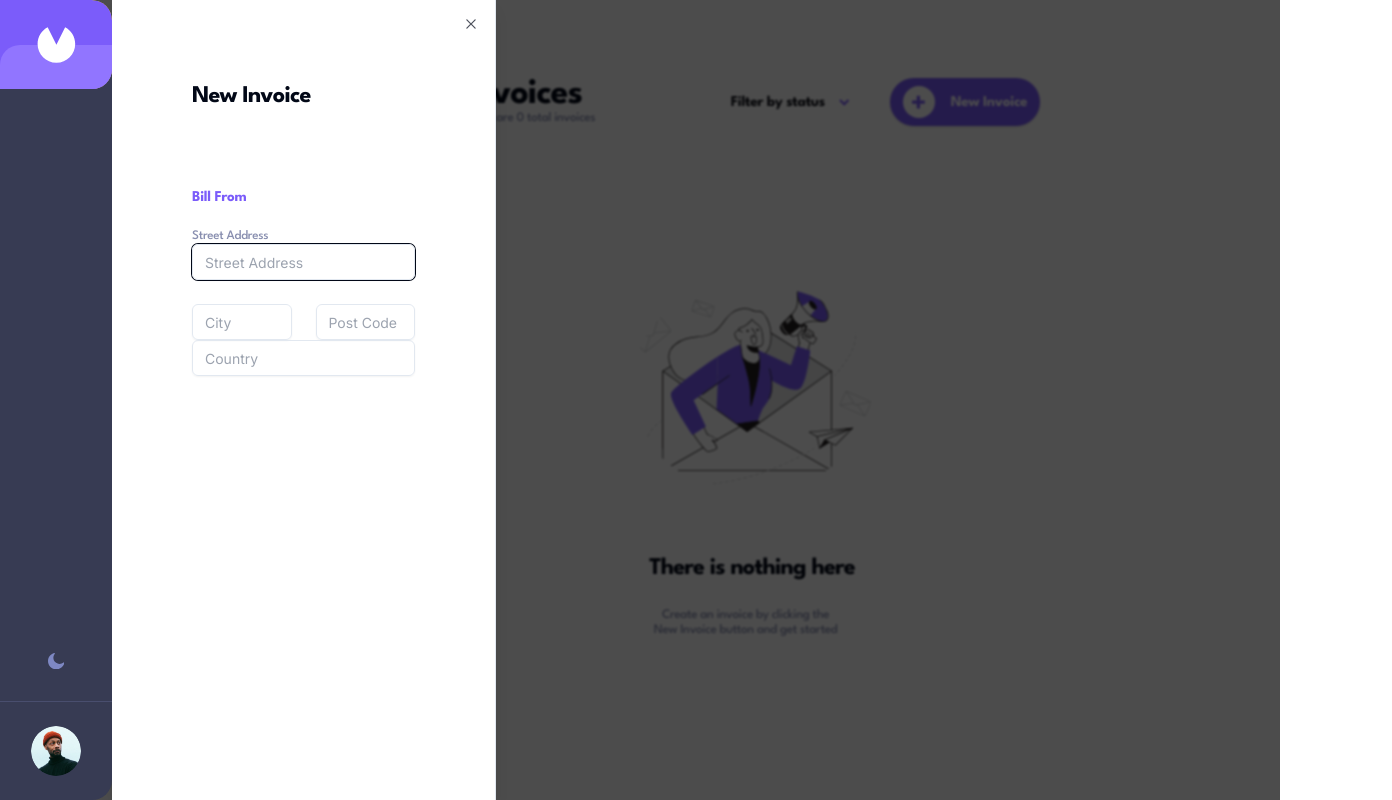
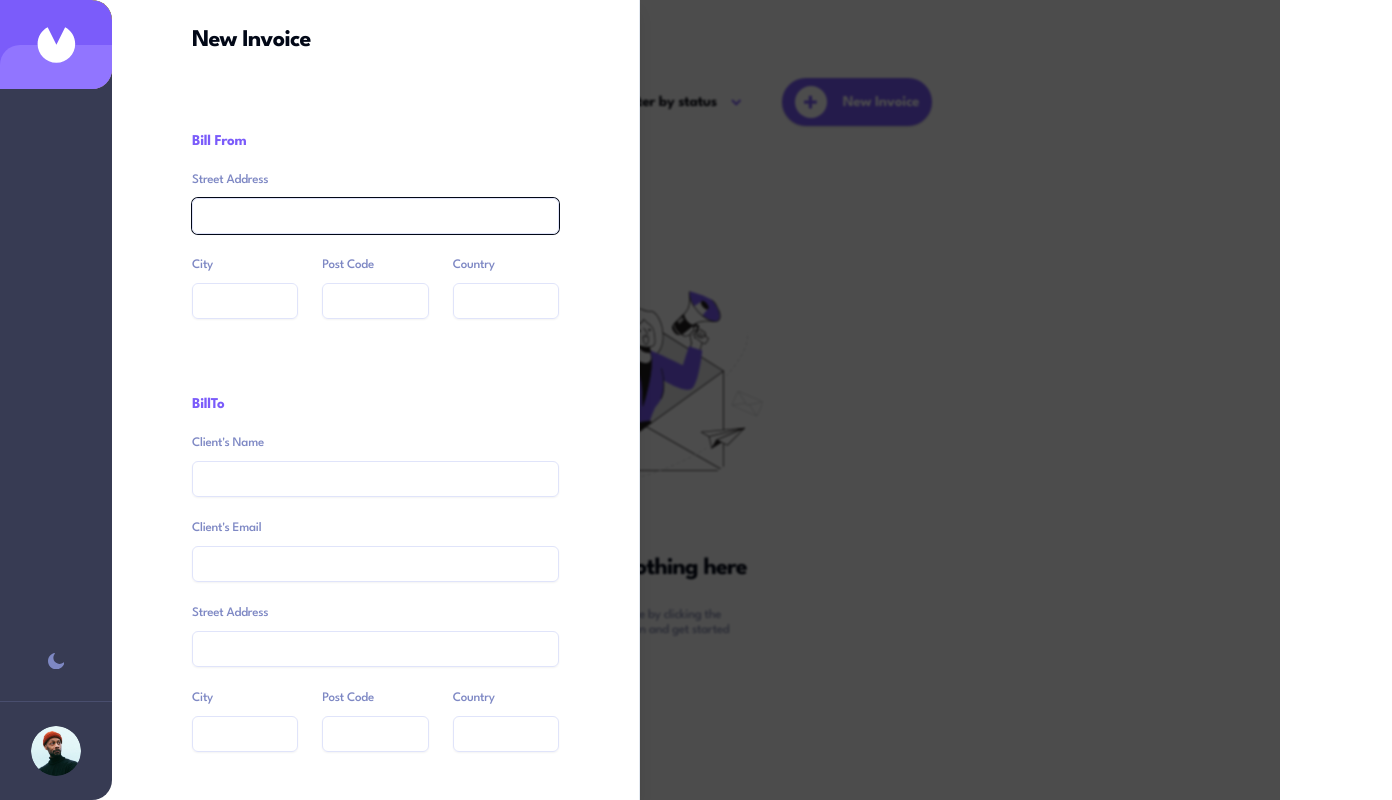
Before and after one commit to eestaniel/invoice-app, a Next.js app: page /dashboard/invoices in a window 1280 px wide. Both pictures are taken after a click on the button "New Invoice". Shown: the whole page, 1392 px wide, since content can reach past the window. Built offline with nearby package versions, Linux system fonts and the light colour scheme.

Commit message:
Add New invoice sheet and css

```diff
--- a/src/@/components/ui/sheet.jsx
+++ b/src/@/components/ui/sheet.jsx
@@ -39,9 +39,9 @@ const sheetVariants = cva(
         top: "inset-x-0 top-0 border-b data-[state=closed]:slide-out-to-top data-[state=open]:slide-in-from-top",
         bottom:
           "inset-x-0 bottom-0 border-t data-[state=closed]:slide-out-to-bottom data-[state=open]:slide-in-from-bottom",
-        left: "inset-y-0 left-0 h-full w-3/4 border-r data-[state=closed]:slide-out-to-left data-[state=open]:slide-in-from-left sm:max-w-sm",
+        left: "inset-y-0 left-0 h-full  border-r data-[state=closed]:slide-out-to-left data-[state=open]:slide-in-from-left sm:max-w-[50%] ",
         right:
-          "inset-y-0 right-0 h-full w-3/4 border-l data-[state=closed]:slide-out-to-right data-[state=open]:slide-in-from-right sm:max-w-sm",
+          "inset-y-0 right-0 h-full w-3/4 border-l data-[state=closed]:slide-out-to-right data-[state=open]:slide-in-from-right sm:max-w-[10%]",
       },
     },
     defaultVariants: {
@@ -50,13 +50,13 @@ const sheetVariants = cva(
   }
 )
 
-const SheetContent = React.forwardRef(({ side = "right", className, children, ...props }, ref) => (
+const SheetContent = React.forwardRef(({ side = "left", className, children, ...props }, ref) => (
   <SheetPortal>
     <SheetOverlay />
     <SheetPrimitive.Content ref={ref} className={cn(sheetVariants({ side }), className)} {...props}>
       {children}
       <SheetPrimitive.Close
-        className="absolute right-4 top-4 rounded-sm opacity-70 ring-offset-background transition-opacity hover:opacity-100 focus:outline-none focus:ring-2 focus:ring-ring focus:ring-offset-2 disabled:pointer-events-none data-[state=open]:bg-secondary">
+        className=" right-4 top-4 rounded-sm opacity-70 ring-offset-background transition-opacity hover:opacity-100 focus:outline-none focus:ring-2 focus:ring-ring focus:ring-offset-2 disabled:pointer-events-none data-[state=open]:bg-secondary">
         <Cross2Icon className="h-4 w-4" />
         <span className="sr-only">Close</span>
       </SheetPrimitive.Close>
--- a/src/app/dashboard/components/SiveNavigation.jsx
+++ b/src/app/dashboard/components/SiveNavigation.jsx
@@ -2,9 +2,10 @@ import Image from "next/image";
 
 export default function SiveNavigation() {
   return (
+    <div className="z-50 bg-red h-screen w-full">
       <div
         className="nav-container flex flex-col justify-start h-screen   min-w-[7rem] bg-[#373B53] m-0 p-0
-      overflow-clip rounded-icon1 z-50"
+      overflow-clip rounded-icon1 z-50 fixed"
       >
         <div className="icon-container h-[15%] w-full bg-yellow-400 rounded-icon1 relative overflow-clip">
           <div className="icon1 bg-1-primary h-full w-full relative flex justify-center items-center">
@@ -46,5 +47,6 @@ export default function SiveNavigation() {
         </div>
 
       </div>
+    </div>
   );
 }
--- a/src/app/dashboard/invoices/components/HeaderGroup.jsx
+++ b/src/app/dashboard/invoices/components/HeaderGroup.jsx
@@ -42,7 +42,7 @@ export default function HeaderGroup() {
                 <p className="heading-s-v whitespace-nowrap">New Invoice</p>
               </Button>
             </SheetTrigger>
-            <SheetContent side="left" className="ml-[7rem]">
+            <SheetContent side="left" className="w-[100%] overflow-y-auto max-h-screen web hide-scrollbar">
               <SheetView/>
             </SheetContent>
           </Sheet>
--- a/src/app/dashboard/invoices/components/SheetView.jsx
+++ b/src/app/dashboard/invoices/components/SheetView.jsx
@@ -1,13 +1,31 @@
 "use client"
-import { useState } from "react";
-import { Input } from "@/@/components/ui/input"
-import { Label } from "@/@/components/ui/label"
-import { Button} from "@/@/components/ui/button";
+import {useState, useEffect} from "react";
+import {Input} from "@/@/components/ui/input"
+import {Label} from "@/@/components/ui/label"
+import {Button} from "@/@/components/ui/button";
+import Image from "next/image";
 
 
 export default function SheetView() {
+  const [todayDate, setTodaydate] = useState(new Date());
+
+  useEffect(() => {
+    /* get todays date dd/mon/yyyy*/
+    /*first three letters of month*/
+    const today = new Date();
+    const dd = today.getDate();
+    const mm = today.toLocaleString('default', {month: 'short'});
+    const yyyy = today.getFullYear();
+
+    setTodaydate(`${dd} ${mm} ${yyyy}`);
+    console.log(todayDate)
+
+  }, [todayDate])
+
   return (
-    <div className="p-[3.5rem]">
+    <>
+      {/* Bill from group */}
+      <div className="pl-[10.5rem] pr-[3.5rem] w-full] overflow-hidden">
         <h1 className="heading-m">New Invoice</h1>
 
         {/* Bill From*/}
@@ -15,14 +33,155 @@ export default function SheetView() {
       group: city-input, post code-input, country-input*/}
         <div className="bill-from-group flex flex-col">
           <Label htmlFor="bill-from" className="heading-s-v text-1-primary mb-[1.5rem] mt-[4.875rem]">Bill From</Label>
-        <Label htmlFor="street_address" className="body-v text-6-muted">Street Address</Label>
-        <Input id="bill-from" placeholder="Street Address" className="w-full mb-[1.5rem]"/>
+
+          <div className="group flex flex-col w-full gap-[0.625rem]">
+            <Label htmlFor="to_street_address" className="body-v text-7-info">Street Address</Label>
+            <Input id="from_address" className="w-full mb-[1.5rem] border-5-secondary"/>
+          </div>
+
+
           <div className="bill-from-group__group2 flex flex-row justify-between w-full gap-[1.5rem]">
-          <Input placeholder="City" className="w-[50%]"/>
-          <Input placeholder="Post Code" className="w-[50%]"/>
+            <div className="group flex flex-col w-full gap-[0.625rem]">
+              <Label htmlFor="from_city" className="body-v text-7-info">City</Label>
+              <Input className="w-full border-5-secondary"/>
             </div>
-        <Input placeholder="Country" className="w-full"/>
+            <div className="group flex flex-col w-full gap-[0.625rem]">
+              <Label htmlFor="from_post_code" className="body-v text-7-info">Post Code</Label>
+              <Input className="w-full border-5-secondary"/>
+            </div>
+            <div className="group flex flex-col w-full gap-[0.625rem]">
+              <Label htmlFor="from_country" className="body-v text-7-info">Country</Label>
+              <Input className="w-full border-5-secondary"/>
             </div>
           </div>
+        </div>
+
+        {/* Bill to*/}
+        <div className="bill-to-group flex flex-col">
+          <Label htmlFor="bill-to" className="heading-s-v text-1-primary mb-[1.5rem] mt-[4.875rem] gap-[0.625rem]">
+            BillTo
+          </Label>
+          <div className="group flex flex-col w-full gap-[0.625rem]">
+            {/* eslint-disable-next-line react/no-unescaped-entities */}
+            <Label htmlFor="street_address" className="body-v text-7-info">Client's Name</Label>
+            <Input id="bill-from" className="w-full mb-[1.5rem] border-5-secondary"/>
+          </div>
+          <div className="bill-from-group__group3 flex flex-col justify-between w-full gap-[1.5rem]">
+            <div className="group flex flex-col w-full gap-[0.625rem]">
+              {/* eslint-disable-next-line react/no-unescaped-entities */}
+              <Label htmlFor="to_city" className="body-v text-7-info">Client's Email</Label>
+              <Input className="w-full border-5-secondary"/>
+            </div>
+            <div className="group flex flex-col w-full gap-[0.625rem]">
+              <Label htmlFor="to_address" className="body-v text-7-info">Street Address</Label>
+              <Input className="w-full border-5-secondary"/>
+            </div>
+            <div className="bill-to-group__group3 flex flex-row justify-between w-full gap-[1.5rem]">
+              <div className="group flex flex-col w-full gap-[0.625rem]">
+                <Label htmlFor="to_city" className="body-v text-7-info">City</Label>
+                <Input className="w-full border-5-secondary"/>
+              </div>
+              <div className="group flex flex-col w-full gap-[0.625rem]">
+                <Label htmlFor="to_post_code" className="body-v text-7-info">Post Code</Label>
+                <Input className="w-full border-5-secondary"/>
+              </div>
+              <div className="group flex flex-col w-full gap-[0.625rem]">
+                <Label htmlFor="to_country" className="body-v text-7-info">Country</Label>
+                <Input className="w-full  border-5-secondary "/>
+              </div>
+            </div>
+          </div>
+        </div>
+
+        {/* Invoice Details */}
+        <div className="bill-to-group flex flex-col gap-[1.5rem] mb-[1.5rem] mt-[3rem]">
+          <div className="invoice-date-term-group flex flex-row gap-[1.5rem]">
+            <div className="group flex flex-col w-full gap-[0.625rem] relative">
+              <Label htmlFor="to_country" className="body-v text-7-info">Invoice Date</Label>
+              <Input className="w-full heading-s-v text-8-text opacity-[50%] pl-[1.25rem] border-5-secondary"/>
+              <div
+                className="data-group flex flex-row justify-between pl-[1.25rem] pr-[1rem] absolute h-full top-[60%] gap-[5rem]">
+                <p className="heading-s-v opacity-50 ">{todayDate.toString()}</p>
+                <svg className=""
+                     width="16" height="16" xmlns="http://www.w3.org/2000/svg">
+                  <path
+                    d="M14 2h-.667V.667A.667.667 0 0012.667 0H12a.667.667 0 00-.667.667V2H4.667V.667A.667.667 0 004 0h-.667a.667.667 0 00-.666.667V2H2C.897 2 0 2.897 0 4v10c0 1.103.897 2 2 2h12c1.103 0 2-.897 2-2V4c0-1.103-.897-2-2-2zm.667 12c0 .367-.3.667-.667.667H2A.668.668 0 011.333 14V6.693h13.334V14z"
+                    fill="#7E88C3" fillRule="nonzero" opacity=".5"/>
+                </svg>
+              </div>
+            </div>
+            <div className="group flex flex-col w-full gap-[0.625rem] relative">
+              <Label htmlFor="to_country" className="body-v text-7-info">Payment Terms</Label>
+              <Input className="w-full heading-s-v text-8-text opacity-[50%] pl-[1.25rem] border-5-secondary"/>
+              <div
+                className="data-group flex flex-row justify-between pl-[1.25rem] pr-[1rem] absolute h-full top-[60%] gap-[5rem]">
+                <p className="heading-s-v ">Net 30 Days</p>
+                <svg width="15" height="15" xmlns="http://www.w3.org/2000/svg" viewBox="0 0 15 10">
+                  <path d="M1 1l4.228 4.228L9.456 1" stroke="#7C5DFA" strokeWidth="2" fill="none" fillRule="evenodd"/>
+                </svg>
+              </div>
+            </div>
+          </div>
+          <div className="group flex flex-col w-full gap-[0.625rem]">
+            <Label htmlFor="to_country" className="body-v text-7-info">Project Description</Label>
+            <Input className="w-full  border-5-secondary heading-s-v text-8-text"
+                   placeHolder="e.g Graphic Design Service"/>
+          </div>
+        </div>
+
+        {/* Invoice Item List */}
+        <div className="item-list-group flex flex-col w-full">
+          <Label htmlFor="bill-to"
+                 className=" text-[#777F98] font-spartan font-bold text-[1.75rem]  mb-[1.5rem] mt-[2rem] gap-[0.625rem]">
+            Item List
+          </Label>
+          <div className="item-name-group flex flex-row gap-[1rem] w-full justify-start items-center mb-[1rem]">
+            <div className="group flex flex-col w-[13.375rem] gap-[0.625rem]">
+              <Label htmlFor="to_country" className="body-v text-7-info">Item Name</Label>
+
+            </div>
+            <div className="group flex flex-col w-[3rem]  gap-[0.625rem]">
+              <Label htmlFor="to_country" className="body-v text-7-info">Qty.</Label>
+
+            </div>
+            <div className="group flex g flex-col w-[3.5rem] gap-[0.625rem] mr-[3rem]">
+              <Label htmlFor="to_country" className="body-v text-7-info">Price</Label>
+
+            </div>
+            <div className="group flex w-[3.5rem] flex-col gap-[0.625rem]">
+              <Label htmlFor="to_country" className="body-v text-7-info">Total</Label>
+            </div>
+
+          </div>
+
+          <Button className="w-full h-[3rem] bg-[#F9FAFE] rounded-[1.5rem] heading-s-v text-7-info hover:cursor-pointer
+          hover:bg-5-secondary ">
+            + Add New Item
+          </Button>
+
+          <div className="group-buttons flex flex-row justify-between gap-[0.5rem] mt-[3rem]">
+            <Button className="w-[6rem] h-[3rem] rounded-[1.5rem] bg-[#F9FAFE] text-7-info heading-s-v">Discard</Button>
+            <div className="groupbuttons flex flex-row gap-[0.5rem]">
+              <Button className="w-[8.25rem] h-[3rem] rounded-[1.5rem] bg-[#373B53] heading-s-v text-6-muted ">Save as Draft</Button>
+              <Button className="w-[8rem] h-[3rem] rounded-[1.5rem] bg-1-primary text-white" >Save & Send</Button>
+            </div>
+          </div>
+
+          {/*          <div className="item-row flex flex-row justify-start items-center gap-[1rem]">
+            <Input className="w-[13.375rem]  border-5-secondary"/>
+            <Input className="w-[3rem]  border-5-secondary"/>
+            <Input className="w-[6.255rem]  border-5-secondary"/>
+            <Input className="w-[3.5rem]  border-5-secondary"/>
+             eslint-disable-next-line @next/next/no-img-element
+            <img src="/delete.png" alt="delete icon" className="w-[1rem] h-[1rem]"/>
+          </div>*/}
+        </div>
+
+      </div>
+
+    </>
+
+    /* Bill to group */
+
   );
 }
--- a/src/app/dashboard/layout.jsx
+++ b/src/app/dashboard/layout.jsx
@@ -5,9 +5,9 @@ export default function DashboardLayout({children}) {
   return (
 
 
-    <section className="invoice-container flex flex-row  m-0 p-0 justify-start">
+    <section className="invoice-container flex flex-row  m-0 p-0 justify-start gap-1">
       <SiveNavigation/>
-      <div>
+      <div className="relative">
         <InvoiceProvider>
           {children}
         </InvoiceProvider>
--- a/src/app/globals.css
+++ b/src/app/globals.css
@@ -57,28 +57,42 @@
             letter-spacing: -0.25px;
         }
 
-        .heading-s-v{
+        .heading-s-v {
             @apply font-spartan font-bold;
             font-size: 15px;
             line-height: 15px;
             letter-spacing: -0.25px;
         }
 
-        .body{
+        .body {
             @apply font-spartan font-medium;
             font-size: 13px;
             line-height: 18px;
             letter-spacing: -0.1px;
         }
 
-        .body-v{
+        .body-v {
             @apply font-spartan font-medium;
             font-size: 13px;
             line-height: 15px;
             letter-spacing: -0.25px;
         }
 
+        .hide-scrollbar {
+            /* Hide scrollbar for Chrome, Safari, and Opera */
 
+            &::-webkit-scrollbar {
+                display: none;
+                width: 0px;
+                background: transparent; /* make scrollbar transparent */
+            }
+
+            /* Hide scrollbar for Firefox */
+            -moz-scrollbar-width: none;
+
+            /* Hide scrollbar for IE and Edge */
+            -ms-overflow-style: none;
+        }
 
     }
 
```
Lines whose indentation alone changed are shown as unchanged.
